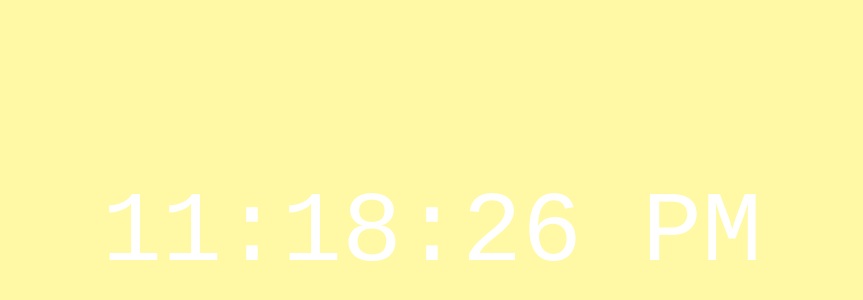
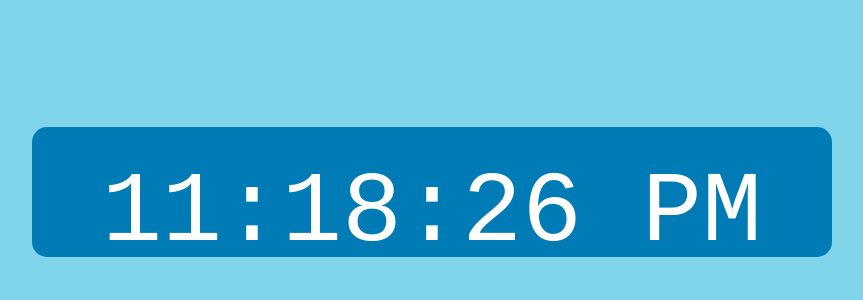
Before and after one commit to MatthewAgapay/Digital-Clock, a plain HTML site: page index.html in a window 1280 px wide. Shown: the part 208-508 px from the top of the page, without its empty margins (208-1071 px from the left). Drawn offline with nearby package versions, Linux system fonts and the light colour scheme.

Commit message:
Update style.css

```diff
--- a/style.css
+++ b/style.css
@@ -1,14 +1,19 @@
 body {
-    background-color: #FFF9A5;
+    background-color: #80d4ea;
+    margin: 0;
+    display: flex;
+    justify-content: center;
+    align-items: center;
+    height: 100vh;
+    font-family: "Courier New", Courier, monospace;
 }
 #clock {
     height: 100px;
     width: 800px;
-    margin: auto;
-    position: absolute;
-    top: 0; left: 0; bottom: 0; right: 0;
-    padding-top: 70px;
-    font-family: courier, monospace;
     text-align: center;
     color: white;
     font-size: 100px;
+    padding-top: 30px;
+    background-color: #007bb5;
+    border-radius: 15px;
+}
```
